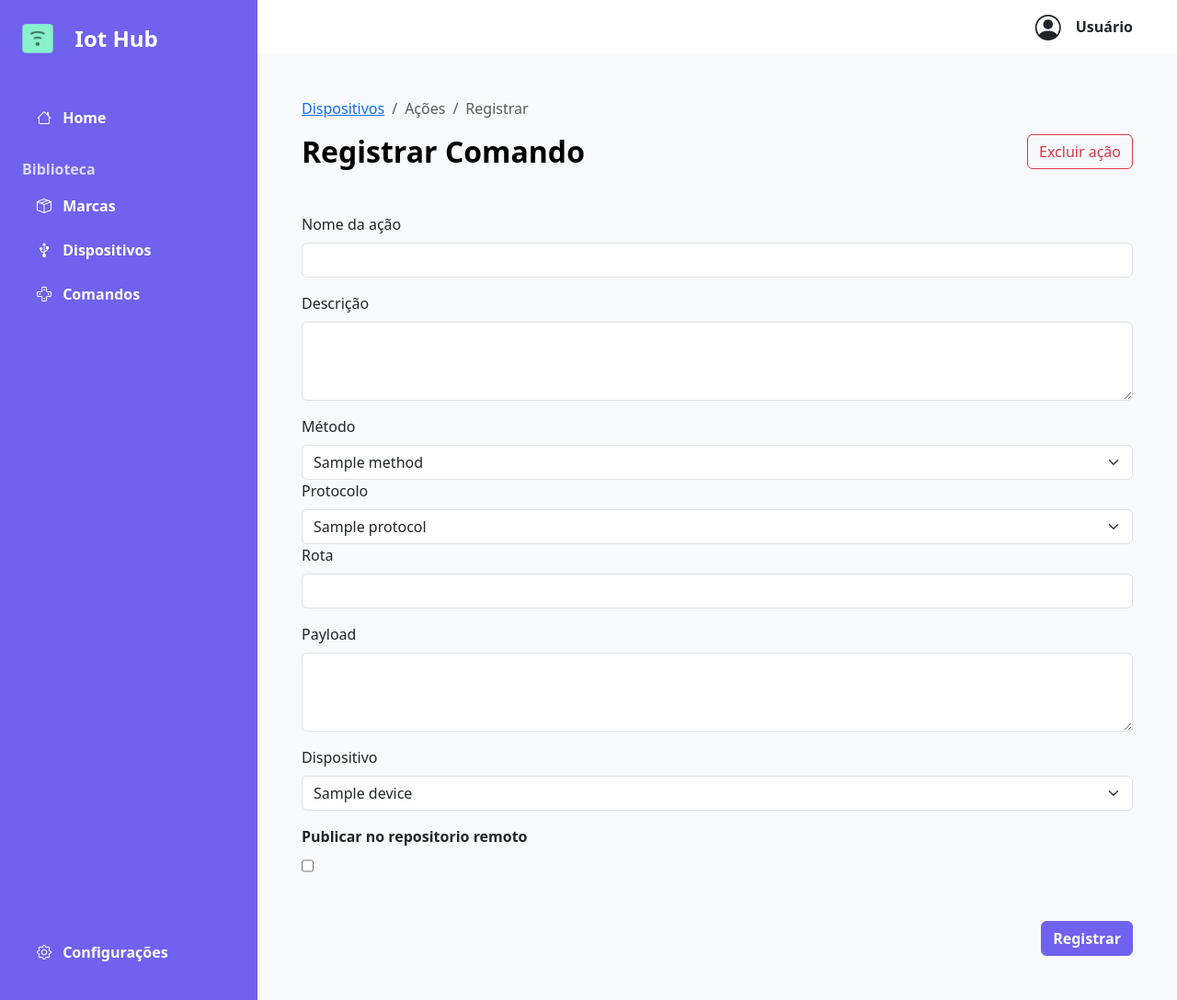
After one commit to PcObserver/TCC-RaspClient, a Flask app: template templates/action/show.html in a window 1280 px wide. The commit adds this page. Shown: the whole page at 92% size. Run offline with Flask 3, Linux system fonts and the light colour scheme; the template is opened without the code that fills it: most values are stand-ins (such as "Sample title", 1, 10 or a date in 2020); some libraries are stand-ins or nearby versions.

Commit message:
add delete to all cruds

```diff
--- /dev/null
+++ b/templates/action/show.html
@@ -0,0 +1,74 @@
+{% extends "./layout/base.html" %}
+{% block title %}Registrar Dispositivo{% endblock %}
+{% block content %}
+<nav aria-label="breadcrumb">
+    <ol class="breadcrumb">
+        <li class="breadcrumb-item active" aria-current="page"><a
+                href="{{url_for('application.home')}}">Dispositivos</a></li>
+        <li class="breadcrumb-item active" aria-current="page">Ações</li>
+        <li class="breadcrumb-item active" aria-current="page">Registrar</li>
+    </ol>
+</nav>
+<div class="d-flex justify-content-center">
+    <div class="col">
+        <h2 class="fw-bold text-body-emphasis mb-5">Registrar Comando</h2>
+    </div>
+    <div class="">
+        <a class="btn btn-outline-danger" hx-delete="{{url_for('action.delete', action_id=action.id)}}" hx-target="body"
+            hx-push-url="true">
+            Excluir ação
+        </a>
+    </div>
+</div>
+<form action="{{ url_for('action.create', device_id=device_id)}}" method="POST">
+    <div class="mb-3">
+        <label for="name" class="form-label">Nome da ação</label>
+        <input type="text" class="form-control" id="name" name="name" required>
+    </div>
+    <div class="mb-3">
+        <label for="description" class="form-label">Descrição</label>
+        <textarea class="form-control" id="description" name="description" rows="3" required></textarea>
+    </div>
+    <div>
+        <label for="request_method" class="form-label">Método</label>
+        <select class="form-select" id="request_method" name="request_method" required>
+            {% for method in request_methods %}
+            <option value="{{method}}">{{method}}</option>
+            {% endfor %}
+        </select>
+    </div>
+    <div>
+        <label for="connection_protocol" class="form-label">Protocolo</label>
+        <select class="form-select" id="connection_protocol" name="connection_protocol" required>
+            {% for protocol in connection_protocols %}
+            <option value="{{protocol}}">{{protocol}}</option>
+            {% endfor %}
+        </select>
+    </div>
+
+    <div class="mb-3">
+        <label for="path" class="form-label">Rota</label>
+        <input type="text" class="form-control" id="path" name="path" required>
+    </div>
+    <div class="mb-3">
+        <label for="payload_data" class="form-label">Payload</label>
+        <textarea class="form-control" id="payload_data" name="payload_data" rows="3"></textarea>
+    </div>
+    <div class="mb-3">
+        <label for="device_id" class="form-label">Dispositivo</label>
+        <select class="form-select disabled" id="device_id" name="device_id">
+            {% for device in devices %}
+            <option value="{{device.id}}" {{"selected=true" if device.id==selected_device_id else "" }}>
+                {{device.name}}
+            </option>
+            {% endfor %}
+        </select>
+    </div>
+    <div class="mb-3">
+        <label for="brand_name" class="form-label fw-bold">Publicar no repositorio remoto</label>
+        <input type="checkbox" class="form-check" id="brand_is_plublic" name="publish">
+    </div>
+    <div class="d-flex justify-content-end mt-5">
+        <button type="submit" class="btn btn-primary">Registrar</button>
+    </div>
+    {% endblock %}
--- a/templates/layout/base.html
+++ b/templates/layout/base.html
@@ -25,9 +25,7 @@
         {% include "./components/topbar.html" %}
         <div class="overflow-y-scroll">
             <div class="p-5 container d-flex flex-column ">
-                <div id="main-content">
-                    {% block content %}{% endblock %}
-                </div>
+                {% block content %}{% endblock %}
                 <div aria-live="polite" aria-atomic="true" class="position-fixed fixed-bottom m-3">
                     {% with messages = get_flashed_messages(with_categories=true) %}
                     {% for category, message in messages %}
--- a/views/action.py
+++ b/views/action.py
@@ -89,7 +89,7 @@ def delete(action_id):
         db.session.delete(action)
         db.session.commit()
         flash("Action deleted successfully", "success")
-        return redirect(url_for("user_device.list_user_devices"))
+        return redirect(url_for("action.index"), code=303)
     except Exception as e:
-        flash(e)
-        return redirect(url_for("user_device.list_user_devices"))
+        flash(str(e), "error")
+        return render_template("action/show.html", action=Action.query.get(UUID(action_id)))
--- a/views/device.py
+++ b/views/device.py
@@ -77,7 +77,7 @@ def delete(device_id):
         db.session.delete(device)
         db.session.commit()
         flash("Device deleted successfully", "success")
-        return redirect(url_for("device.list_devices"))
+        return redirect(url_for("device.index"), code=303)
     except Exception as e:
-        flash(e)
-        return redirect(url_for("device.show", device_id=device.id))
+        flash(str(e), "danger")
+        return render_template("device/show.html", device=Device.query.get(device_id))
```
Also changed, not shown: templates/brand/show.html (+11 -1 lines), templates/device/show.html (+12 -1 lines), templates/user_device/show.html (+12 -2 lines), views/brand.py (+4 -4 lines), views/user_device.py (+6 -6 lines).
